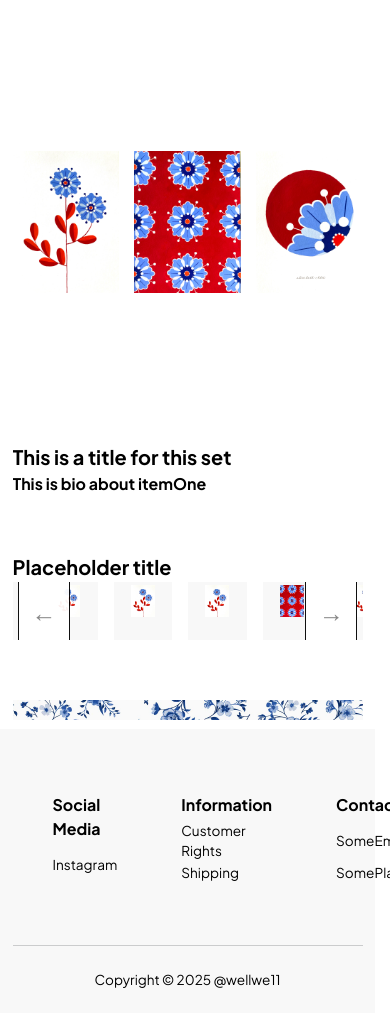
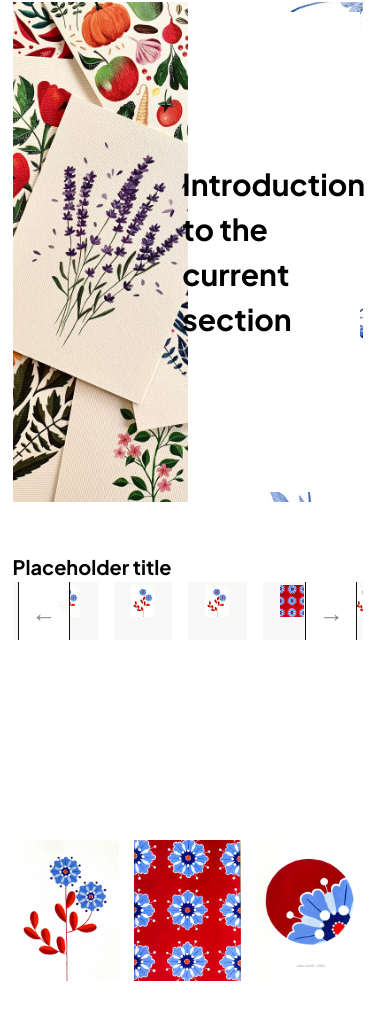
Before and after one commit to wellwe11/elliesWebsite, a React (Vite) app: page / in a window 390 px wide. Shown: the part 2149-3162 px from the top of the page. Built offline with nearby package versions, Linux system fonts and the light colour scheme; a web font is replaced by a local one.

Commit message:
abstracted logic from paintings and prints in home with a custom hook which is located in home > hooks

```diff
--- a/src/App.jsx
+++ b/src/App.jsx
@@ -22,7 +22,6 @@ export default App;
 /** TODO LIST
  *
  * ** TODO NOW! **
- * Checn all files & clean CSS
  * Abstract paintings & prints logic into custom hook and create it's own fullyComponent
  * ------------------------------------------------
  * ** BUGS **
@@ -34,7 +33,7 @@ export default App;
  * Website need to be able to scale for mobile & bigger screens (currently most components do not scale well)
  * Website need to scale well for bigger screens as well. Currently, some images & texts scale very strangely with big screens
  * services background-color should be 100% of windows width. Add screenContainers class to the child-element (to preserve dynamic width), and make containers width 100%
- * WheelOfManyImages is bugged atm when too few images
+ * WheelOfManyImages is bugged atm when too few images (considner making it always be 10 objects)
  * ------------------------------------------------
  * ** ADD TO COMPONENTS **
  * add Links to footer
--- a/src/UI/UIComponents/BODY/cart/cart.jsx
+++ b/src/UI/UIComponents/BODY/cart/cart.jsx
@@ -44,7 +44,9 @@ const TotalProducts = () => {
 
 const Cart = () => {
   const title = <h4 className={classes.title}>SHOPPING CART</h4>;
+
   const { cartWrapperRef, backgroundWhiteRef } = useAddDisplayClass(classes);
+
   const { handleNavigateBack } = useNavigateBack(
     cartWrapperRef,
     backgroundWhiteRef,
--- a/src/UI/UIComponents/BODY/home/components/paintings/paintings.jsx
+++ b/src/UI/UIComponents/BODY/home/components/paintings/paintings.jsx
@@ -1,54 +1,32 @@
 import classes from "./paintings.module.scss";
-import { useEffect, useState } from "react";
 
 import SectionSeperationImage from "@components/sectionSeperationImage/sectionSeperationImage";
 
 import WheelOfManyImages from "@fullyComponents/wheelOfManyImages/wheelOfManyImages";
+import ExploreNewIn from "@fullyComponents/exploreNewIn/exploreNewIn";
 import SetOfimagesWithText from "@fullyComponents/SetOfImagesWithText/setOfImagesWithText";
 import { useNavigate } from "react-router-dom";
+import useSetOfExampleCollectionLogic from "../../hooks/useSetOfExampleCollectionLogic.jsx";
 
-// Example section of a collection of paintings - 3 images with scrolling text below as bio
+// Example section of a collection of prints - 3 images with scrolling text below as bio
 const SetOfExampleCollectionSection = ({ data }) => {
+  const { imageSrc, text, bioInfo } = useSetOfExampleCollectionLogic(data);
+  const { linkId, linkType, textBioTitle } = bioInfo;
+
   // if user clicks on any image, will navigate to collection
   const navigate = useNavigate();
+  const handleNavigate = () =>
+    navigate(`uniqueImage?category=${linkType}&=${linkId}`);
 
-  const [paintingsImagesSrc, setPaintingsImagesSrc] = useState(null), // set of images and their sources (this is for the 3-set images which have rolling-text)
-    [paintingsImagesText, setPaintingsImagesText] = useState(null); // corresponding texts to each image
-
-  // automated data which finds last image. This is because front-page should represent the most recently added collection, to keep it 'fresh' and nicely updated
-  const mostRecentlyAddedSet = data[data.length - 1],
-    linkId = mostRecentlyAddedSet?.id,
-    linkType = mostRecentlyAddedSet?._embedded.details.type,
-    textBioTitle = mostRecentlyAddedSet._embedded.setTitle; // sets title
-
-  useEffect(() => {
-    if (!mostRecentlyAddedSet) return;
-
-    // local arrays that will contain fetched data related to SetOfExampleCollectionSection
-    const sources = [],
-      bios = [];
-
-    // images, their source and related text
-    const paintingsImages = mostRecentlyAddedSet.images;
-
-    paintingsImages.forEach((image) => {
-      sources.push(image.src);
-      bios.push(image.bio);
-    });
-
-    setPaintingsImagesSrc(sources);
-    setPaintingsImagesText(bios);
-  }, [data]);
-
-  if (paintingsImagesSrc && paintingsImagesText) {
+  if (imageSrc && text) {
     return (
       <section
         className={classes.exampleCollectionSection}
-        onClick={() => navigate(`uniqueImage/${linkType}#${linkId}`)}
+        onClick={handleNavigate}
       >
         <SetOfimagesWithText
-          images={paintingsImagesSrc}
-          texts={paintingsImagesText}
+          images={imageSrc}
+          texts={text}
           textBioTitle={textBioTitle || "Please insert a title"}
         />
       </section>
@@ -56,9 +34,15 @@ const SetOfExampleCollectionSection = ({ data }) => {
   }
 };
 
-// section to view many different collections (1 image per collection) which is clickable
-const WheelImagesSection = ({ data }) => {
-  return (
+const Paintings = ({ data }) => {
+  // section containing most recently added paintings together with some text
+  const exploreNewInSection = (
+    <section className={classes.exploreNewInSection}>
+      <ExploreNewIn />
+    </section>
+  );
+
+  const wheelImagesSection = (
     <section className={classes.wheelImagesSection}>
       <div>
         <h5>{"Placeholder title"}</h5>
@@ -66,9 +50,13 @@ const WheelImagesSection = ({ data }) => {
       <WheelOfManyImages canQuickView={true} data={data} />
     </section>
   );
-};
 
-const Paintings = ({ data }) => {
+  const setOfImagesWithText = (
+    <div className={classes.setOfImagesWithTextWrapper}>
+      <SetOfExampleCollectionSection data={data} />
+    </div>
+  );
+
   // adds space between sections
   const sectionSeperationImage = (
     <div className={classes.sectionSeperationImage}>
@@ -78,10 +66,14 @@ const Paintings = ({ data }) => {
 
   return (
     <div className={classes.paintings}>
-      <SetOfExampleCollectionSection data={data} />
+      {/* Currently contains nothing except small text */}
+      {exploreNewInSection}
       {sectionSeperationImage}
 
-      <WheelImagesSection data={data} />
+      {wheelImagesSection}
+      {sectionSeperationImage}
+
+      {setOfImagesWithText}
       {sectionSeperationImage}
     </div>
   );
--- a/src/UI/UIComponents/BODY/home/components/paintings/paintings.module.scss
+++ b/src/UI/UIComponents/BODY/home/components/paintings/paintings.module.scss
@@ -12,13 +12,9 @@
   }
 
   .wheelImagesSection {
-    .titleContainer {
-      padding: var(--step-3) var(--step-5);
-      .title {
-        font-size: clamp(10px, 5vw, 35px);
-        font-variation-settings: "wght" 450;
-      }
-    }
+  }
+
+  .exploreNewInSection {
   }
 
   .sectionSeperationImage {
--- a/src/UI/UIComponents/BODY/home/components/prints/prints.jsx
+++ b/src/UI/UIComponents/BODY/home/components/prints/prints.jsx
@@ -1,5 +1,4 @@
 import classes from "./prints.module.scss";
-import { useEffect, useState } from "react";
 
 import SectionSeperationImage from "@components/sectionSeperationImage/sectionSeperationImage";
 
@@ -8,48 +7,27 @@ import ExploreNewIn from "@fullyComponents/exploreNewIn/exploreNewIn";
 import SetOfimagesWithText from "@fullyComponents/SetOfImagesWithText/setOfImagesWithText";
 
 import { useNavigate } from "react-router-dom";
+import useSetOfExampleCollectionLogic from "../../hooks/useSetOfExampleCollectionLogic.jsx";
 
 // Example section of a collection of prints - 3 images with scrolling text below as bio
 const SetOfExampleCollectionSection = ({ data }) => {
+  const { imageSrc, text, bioInfo } = useSetOfExampleCollectionLogic(data);
+  const { linkId, linkType, textBioTitle } = bioInfo;
+
   // if user clicks on any image, will navigate to collection
   const navigate = useNavigate();
+  const handleNavigate = () =>
+    navigate(`uniqueImage?category=${linkType}&=${linkId}`);
 
-  const [printImagesSrc, setPrintImagesSrc] = useState(null), // set of images and their sources (this is for the 3-set images which have rolling-text)
-    [printImagesText, setPrintImagesText] = useState(null); // corresponding texts to each image
-
-  const mostRecentlyAddedSet = data[data.length - 1], // automated data which finds last set-images. This is because front-page should represent the most recently added collection, to keep it 'fresh' and nicely updated
-    linkId = mostRecentlyAddedSet?.id,
-    linkType = mostRecentlyAddedSet?._embedded.details.type,
-    textBioTitle = mostRecentlyAddedSet._embedded.setTitle; // sets title
-
-  useEffect(() => {
-    if (!mostRecentlyAddedSet) return;
-
-    // local arrays that will contain fetched data related to SetOfExampleCollectionSection
-    const sources = [],
-      bios = [];
-
-    // images, their source and related text
-    const printsImages = mostRecentlyAddedSet.images;
-
-    printsImages.forEach((image) => {
-      sources.push(image.src);
-      bios.push(image.bio);
-    });
-
-    setPrintImagesSrc(sources);
-    setPrintImagesText(bios);
-  }, [data]);
-
-  if (printImagesSrc && printImagesText) {
+  if (imageSrc && text) {
     return (
       <section
         className={classes.exampleCollectionSection}
-        onClick={() => navigate(`uniqueImage/${linkType}#${linkId}`)}
+        onClick={handleNavigate}
       >
         <SetOfimagesWithText
-          images={printImagesSrc}
-          texts={printImagesText}
+          images={imageSrc}
+          texts={text}
           textBioTitle={textBioTitle || "Please insert a title"}
         />
       </section>
@@ -77,10 +55,16 @@ const Prints = ({ data }) => {
     </section>
   );
 
+  const setOfImagesWithText = (
+    <div className={classes.setOfImagesWithTextWrapper}>
+      <SetOfExampleCollectionSection data={data} />
+    </div>
+  );
+
   // adds space between sections
   const sectionSeperationImage = (
     <div className={classes.sectionSeperationImage}>
-      <SectionSeperationImage />
+      <SectionSeperationImage data />
     </div>
   );
 
@@ -93,7 +77,7 @@ const Prints = ({ data }) => {
       <WheelImagesSection data={data} />
       {sectionSeperationImage}
 
-      <SetOfExampleCollectionSection data={data} />
+      {setOfImagesWithText}
       {sectionSeperationImage}
     </div>
   );
--- /dev/null
+++ b/src/UI/UIComponents/BODY/home/hooks/useSetOfExampleCollectionLogic.jsx
@@ -0,0 +1,43 @@
+import { useEffect, useState } from "react";
+
+// made for PRINTS and PAINTINGS > SetOfExampleCollectionSection
+const useSetOfExampleCollectionLogic = (data) => {
+  // states for arrays where more than one item will be stored.
+  const [imageSrc, setImageSrc] = useState(null), // set of images and their sources (this is for the 3-set images which have rolling-text)
+    [text, setText] = useState(null); // corresponding texts to each image
+
+  // automated data which finds last image. This is because front-page should represent the most recently added collection, to keep it 'fresh' and nicely updated
+  const mostRecentlyAddedSet = data[data.length - 1];
+
+  // Variables that are none-arrays.
+  // navigational information: navigate(`uniqueImage?category=${linkType}&=${linkId}`).
+  const bioInfo = {
+    linkId: mostRecentlyAddedSet?.id,
+    linkType: mostRecentlyAddedSet?._embedded.details.type,
+    textBioTitle: mostRecentlyAddedSet._embedded.setTitle, // sets title
+  };
+
+  useEffect(() => {
+    if (!mostRecentlyAddedSet) return;
+
+    // local arrays that will contain fetched data related to SetOfExampleCollectionSection
+    const sources = [],
+      bios = [];
+
+    // images, their source and related text
+    const paintingsImages = mostRecentlyAddedSet.images;
+
+    // turns image-src & img-bio into arrays that can later be mapped with index to associate with each other
+    paintingsImages.forEach((image) => {
+      sources.push(image.src);
+      bios.push(image.bio);
+    });
+
+    setText(bios);
+    setImageSrc(sources);
+  }, [data]);
+
+  return { imageSrc, text, bioInfo };
+};
+
+export default useSetOfExampleCollectionLogic;
```
Also changed, not shown: src/UI/UIComponents/BODY/home/components/newIn/paintings.jsx (added, +104 -0 lines).
